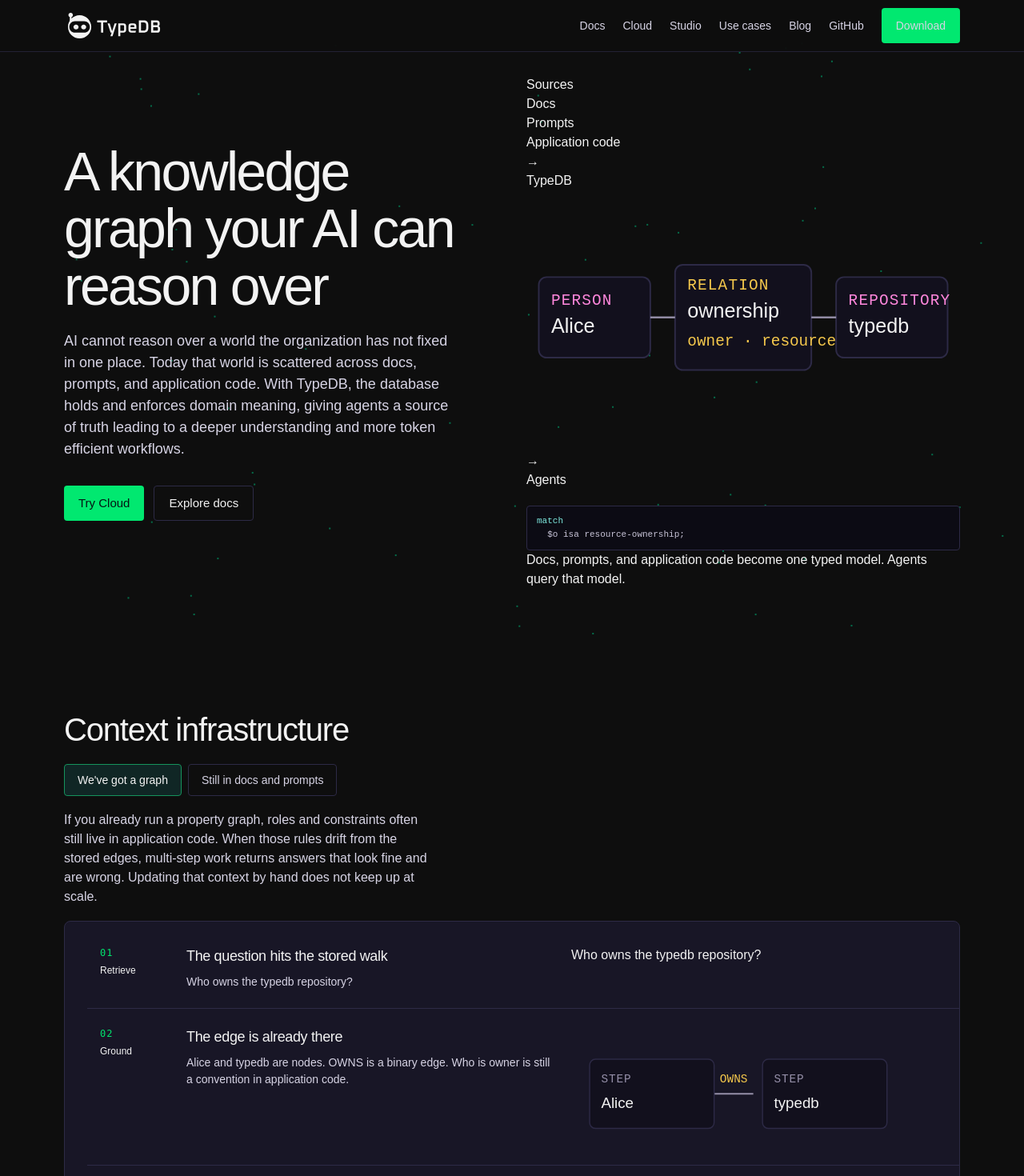
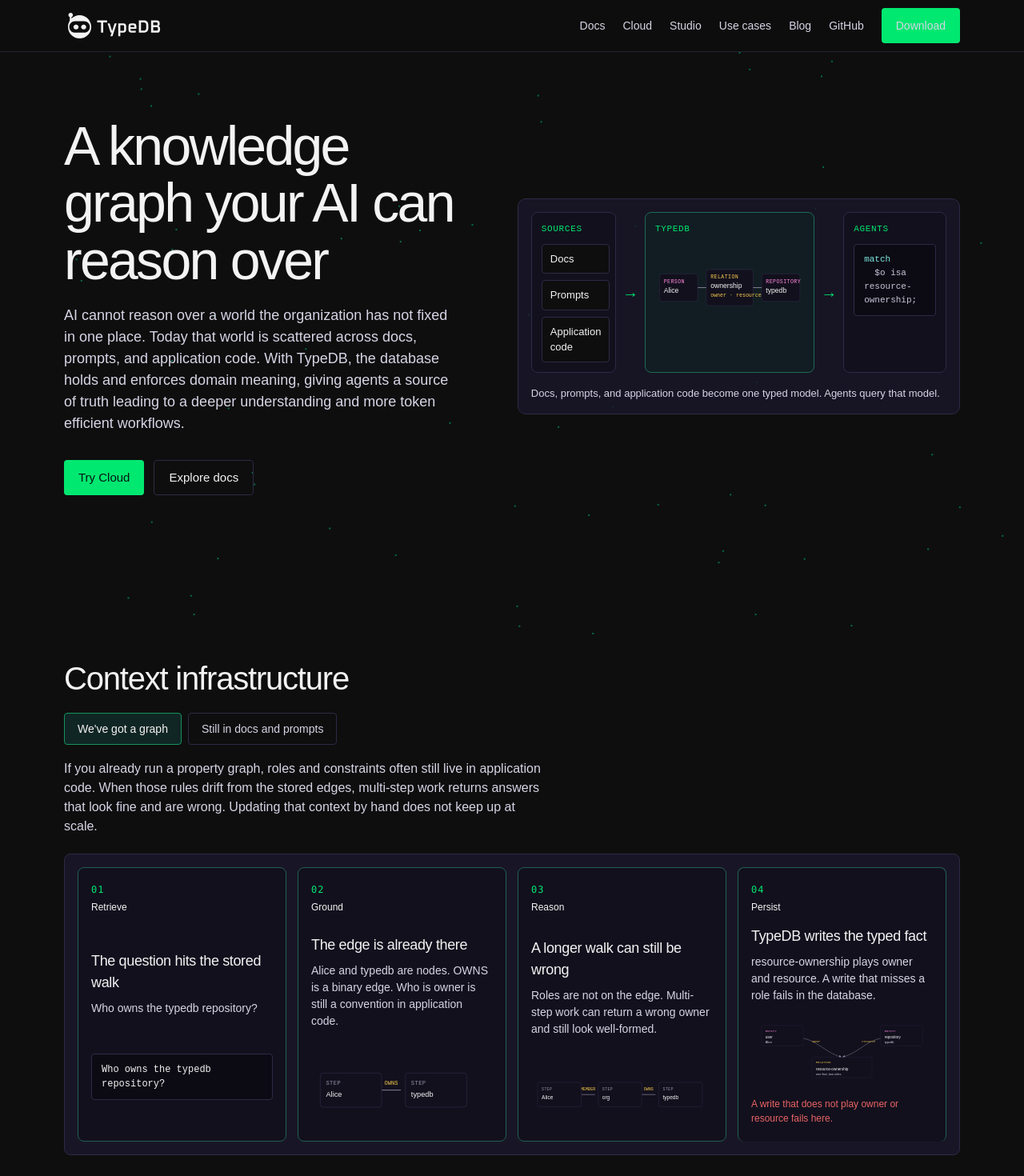
Before and after one commit to daniel-crowe/typedb-hp-v1-pr3-src, a Next.js app: page / in a window 1280 px wide. Shown: the top 1470 px of the page at 80% size. Built offline with nearby package versions, Linux system fonts and the light colour scheme; a web font is replaced by a local one.

Commit message:
Add lock.css for pipeline hero, 4-col practice, centered insight

```diff
--- a/app/layout.tsx
+++ b/app/layout.tsx
@@ -5,6 +5,7 @@
 import { darkmode, monaco } from "./fonts";
 import "./fonts.css";
 import "./globals.css";
+import "./lock.css";
 
 export const metadata: Metadata = {
   title: copy.meta.title,
--- /dev/null
+++ b/app/lock.css
@@ -0,0 +1,150 @@
+.hero {
+  min-height: min(84vh, 760px);
+  grid-template-columns: minmax(0, 1fr) minmax(300px, 1.05fr);
+  gap: 40px;
+  padding: 36px 0 72px;
+}
+
+.hero .hero-pipeline {
+  margin: 0;
+}
+
+.hero-pipeline {
+  display: grid;
+  grid-template-columns: minmax(104px, 0.7fr) auto minmax(0, 1.4fr) auto minmax(120px, 0.85fr);
+  grid-template-rows: auto auto;
+  gap: 10px 8px;
+  align-items: stretch;
+  padding: 16px;
+  border: 1px solid var(--raised);
+  border-radius: 10px;
+  background: color-mix(in srgb, var(--panel) 82%, transparent);
+}
+
+.hero-pipeline figcaption {
+  grid-column: 1 / -1;
+  margin: 6px 0 0;
+  color: var(--mute);
+  font-size: 13px;
+}
+
+.hero-pipe-col {
+  min-width: 0;
+  padding: 12px;
+  border: 1px solid var(--raised);
+  border-radius: 8px;
+  background: #12101d;
+}
+
+.hero-pipe-col.is-graph {
+  border-color: color-mix(in srgb, var(--accent) 34%, var(--raised));
+  background: color-mix(in srgb, var(--accent) 6%, #12101d);
+}
+
+.hero-pipe-label {
+  margin: 0 0 10px;
+  color: var(--accent);
+  font-family: var(--font-family-code);
+  font-size: 11px;
+  letter-spacing: 0.06em;
+  text-transform: uppercase;
+}
+
+.hero-pipe-sources {
+  margin: 0;
+  padding: 0;
+  list-style: none;
+  display: grid;
+  gap: 8px;
+}
+
+.hero-pipe-sources li {
+  padding: 8px 10px;
+  border: 1px solid var(--raised);
+  border-radius: 4px;
+  background: #0e0e0e;
+  font-size: 13px;
+}
+
+.hero-pipe-arrow {
+  align-self: center;
+  color: var(--accent);
+  font-size: 20px;
+  line-height: 1;
+}
+
+.hero-pipe-graph {
+  display: block;
+  width: 100%;
+  height: auto;
+}
+
+.hero-pipe-ask {
+  margin-top: 0;
+}
+
+.stack-job {
+  max-width: 68ch;
+  margin-bottom: 22px;
+}
+
+.stack-board {
+  grid-template-columns: repeat(4, minmax(0, 1fr));
+  gap: 14px;
+  padding: 16px;
+}
+
+.stack-stage {
+  display: grid;
+  grid-template-columns: 1fr;
+  gap: 14px;
+  padding: 18px 16px 20px;
+  border: 1px solid var(--raised);
+  border-radius: 8px;
+  background: #12101d;
+  cursor: default;
+}
+
+.stack-stage.is-on {
+  border-color: color-mix(in srgb, var(--accent) 28%, var(--raised));
+}
+
+.stack-question {
+  margin: 0;
+  padding: 10px 12px;
+  border: 1px solid var(--raised);
+  border-radius: 4px;
+  background: #0c0b14;
+  font-family: var(--font-family-code);
+  font-size: 12px;
+  color: var(--ink);
+}
+
+.insight {
+  padding-block: 120px;
+  text-align: center;
+}
+
+.insight-sentence {
+  margin: 0 auto;
+  max-width: 16ch;
+  font-size: clamp(34px, 5vw, 56px);
+  line-height: 1.14;
+  text-align: center;
+}
+
+@media (max-width: 860px) {
+  .hero-pipeline,
+  .stack-board {
+    grid-template-columns: 1fr;
+  }
+
+  .hero-pipe-arrow {
+    justify-self: center;
+    transform: rotate(90deg);
+  }
+
+  .insight-sentence {
+    max-width: 16ch;
+  }
+}
```
